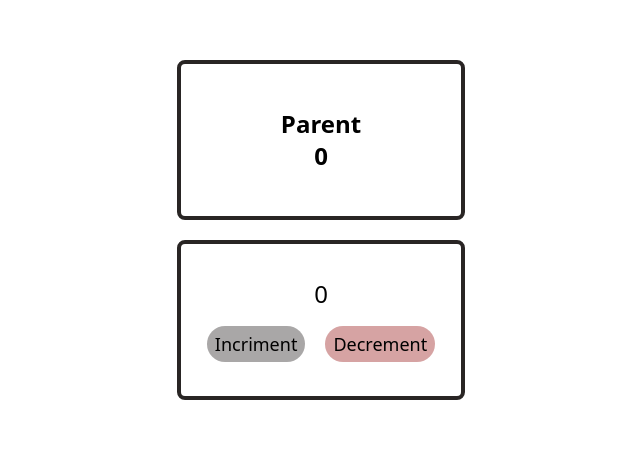
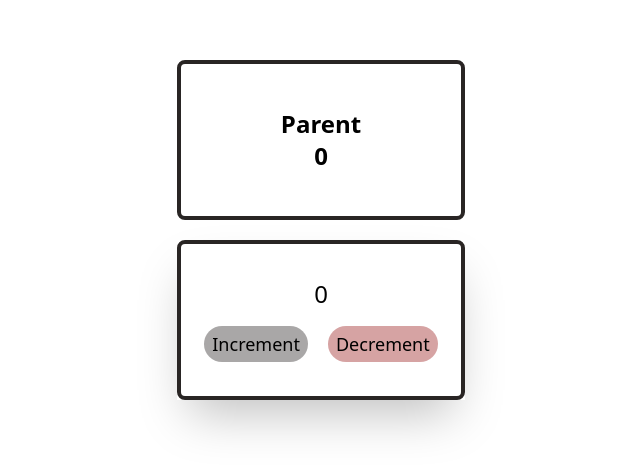
Before and after one commit to neyaznafiz/React_State-Management, a React (Create React App) app: page / in a window 1280 px wide. Shown: the part 170-642 px from the top of the page, without its empty margins (319-959 px from the left). Built offline with nearby package versions, Linux system fonts and the light colour scheme.

Commit message:
global state impliment using createContext and useContext

```diff
--- a/src/App.js
+++ b/src/App.js
@@ -1,10 +1,22 @@
+import React, { createContext, useState } from "react";
 import Parent from "./pages/Parent";
 
+export const COUNTER_CONTEXT = createContext();
+
 function App() {
+  const [count, setCount] = useState(0);
+
+  const value = {
+    count,
+    setCount,
+  };
+
   return (
-    <div className="">
-      <Parent />
-    </div>
+    <COUNTER_CONTEXT.Provider value={value}>
+      <div className="">
+        <Parent />
+      </div>
+    </COUNTER_CONTEXT.Provider>
   );
 }
 
--- a/src/pages/Child.js
+++ b/src/pages/Child.js
@@ -1,9 +1,12 @@
-import React from "react";
+import React, { useContext } from "react";
+import { COUNTER_CONTEXT } from "../App";
 
-function Child({ count, setCount }) {
+
+function Child() {
+  const { count, setCount } = useContext(COUNTER_CONTEXT);
   return (
-    <div className="">
-      <div className="flex flex-col gap-y-4 justify-center items-center h-40 w-72 border-4 border-primary rounded-lg text-2xl ">
+    <div className="shadow-2xl">
+      <div className="flex flex-col gap-y-4 justify-center items-center h-40 w-72 border-4 border-primary rounded-lg text-2xl">
         <h1>{count}</h1>
 
         <div className="space-x-5">
@@ -11,7 +14,7 @@ function Child({ count, setCount }) {
             onClick={() => setCount(count + 1)}
             className="text-lg bg-primary/40 px-2 py-1 rounded-full"
           >
-            Incriment
+            Increment
           </button>
 
           <button
--- a/src/pages/Parent.js
+++ b/src/pages/Parent.js
@@ -1,17 +1,18 @@
-import React, { useState } from "react";
+import React, { useContext } from "react";
+import { COUNTER_CONTEXT } from "../App";
 import Child from "./Child";
 
 function Parent() {
-  const [count, setCount] = useState(0);
+  const { count } = useContext(COUNTER_CONTEXT);
 
   return (
-    <div className=" flex flex-col gap-y-5 justify-center items-center h-screen w-screen">
+    <div className=" flex flex-col gap-y-5 justify-center items-center h-screen w-screen shadow-2xl">
       <div className="flex flex-col justify-center items-center h-40 w-72 border-4 border-primary rounded-lg text-2xl font-semibold">
         <h1>Parent</h1>
         <h1>{count}</h1>
-          </div>
+      </div>
 
-          <Child count={count} setCount={setCount} />
+      <Child />
     </div>
   );
 }
```
Also changed, not shown: 1 other file (tests, documents, lock files or other folders).
